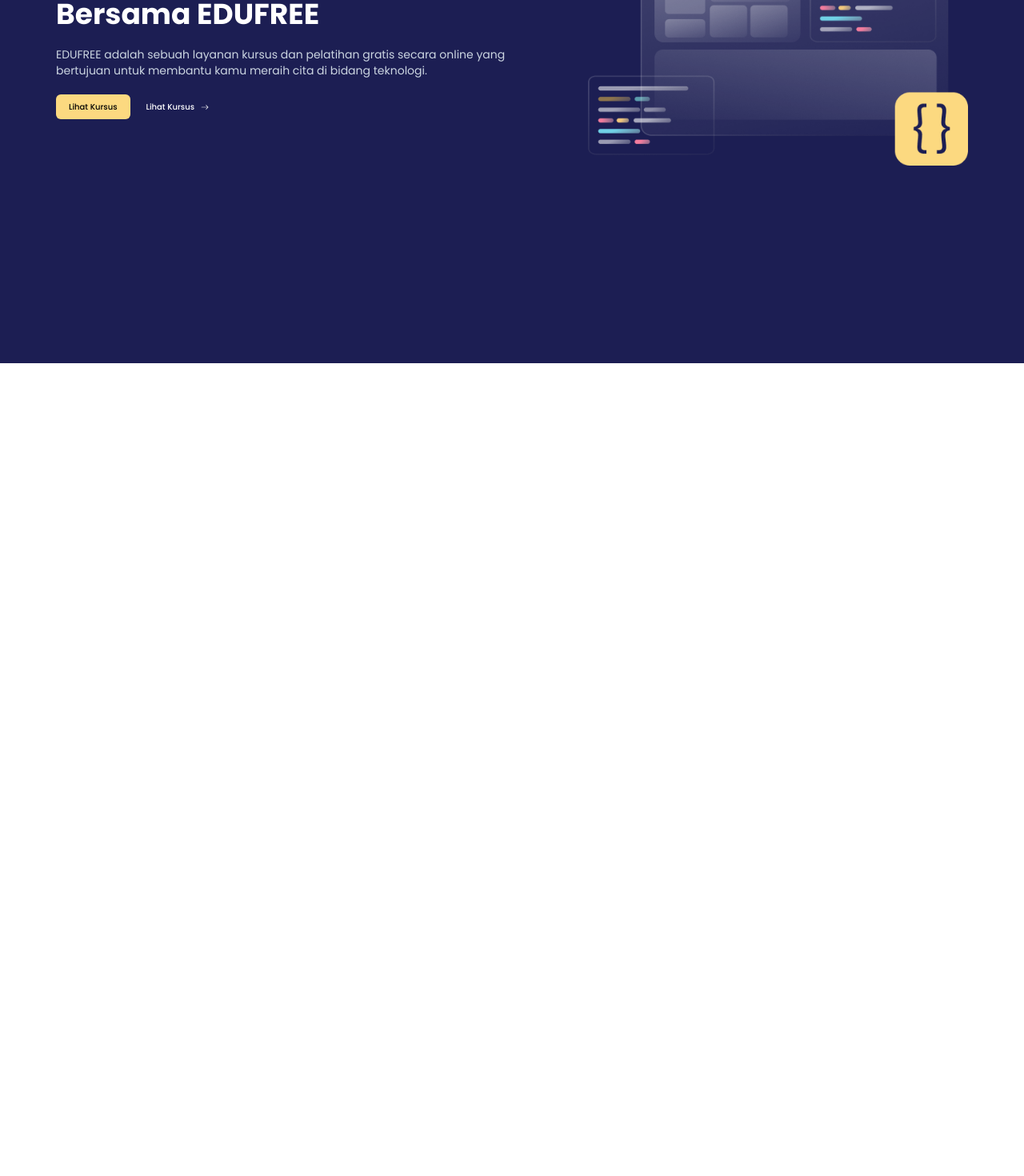
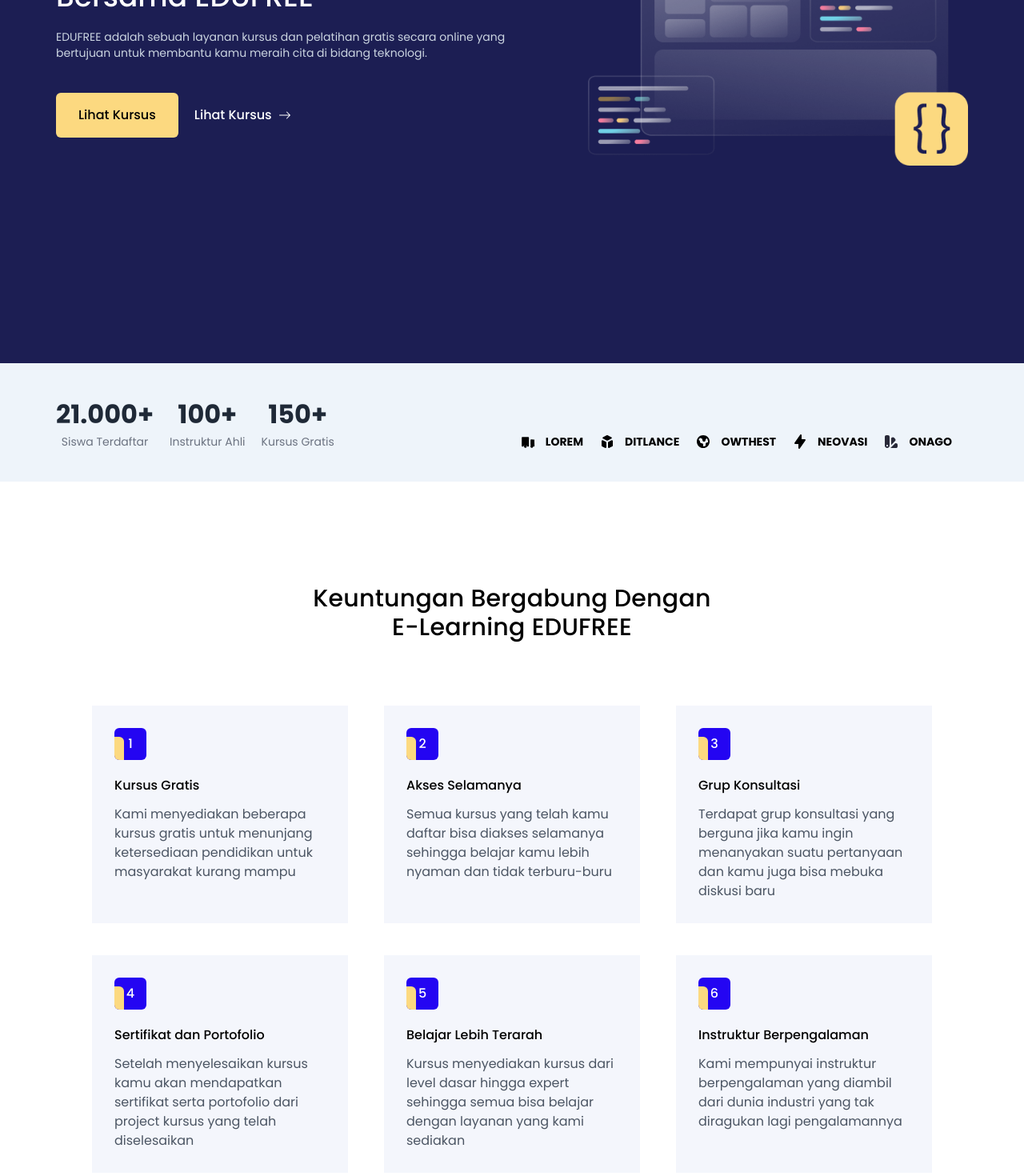
Before and after one commit to Taufik-H/edufree, a React (Vite) app: page / in a window 1280 px wide. Shown: the part 346-1816 px from the top of the page at 80% size. Before the commit the page ends 800 px from the top, so only its background shows below. Built offline with nearby package versions, Linux system fonts and the light colour scheme.

Commit message:
feat:benefits

```diff
--- a/src/App.jsx
+++ b/src/App.jsx
@@ -18,6 +18,8 @@
     <div className="w-full">
       <Navbar />
       <Hero />
+      <Brands />
+      <Benefits />
       {/* navbar */}
 
       {/* hero section */}
--- a/src/components/Container.jsx
+++ b/src/components/Container.jsx
@@ -3,7 +3,9 @@
 function Container({ children, className }) {
   return (
     <>
-      <div className={`mx-5 md:mx-[70px] ${className} max-w-[1440px] flex `}>
+      <div
+        className={`mx-5 md:mx-[70px] ${className} max-w-[1440px] flex overflow-hidden `}
+      >
         {children}
       </div>
     </>
--- a/src/constant/index.js
+++ b/src/constant/index.js
@@ -72,3 +72,36 @@
     icon: brand5,
   },
 ];
+
+export const benefit = [
+  {
+    title: "Kursus Gratis",
+    description:
+      "Kami menyediakan beberapa kursus gratis untuk menunjang ketersediaan pendidikan untuk masyarakat kurang mampu",
+  },
+  {
+    title: "Akses Selamanya",
+    description:
+      "Semua kursus yang telah kamu daftar bisa diakses selamanya sehingga belajar kamu lebih nyaman dan tidak terburu-buru ",
+  },
+  {
+    title: "Grup Konsultasi",
+    description:
+      "Terdapat grup konsultasi yang berguna jika kamu ingin menanyakan suatu pertanyaan  dan kamu juga bisa mebuka diskusi baru ",
+  },
+  {
+    title: "Sertifikat dan Portofolio",
+    description:
+      "Setelah menyelesaikan kursus kamu akan mendapatkan sertifikat serta portofolio dari project kursus yang telah diselesaikan",
+  },
+  {
+    title: "Belajar Lebih Terarah",
+    description:
+      "Kursus menyediakan kursus dari level dasar hingga expert sehingga semua  bisa belajar dengan  layanan yang kami sediakan",
+  },
+  {
+    title: "Instruktur Berpengalaman",
+    description:
+      "Kami mempunyai instruktur berpengalaman yang diambil dari dunia industri yang tak diragukan lagi pengalamannya",
+  },
+];
--- a/src/sections/Benefits.jsx
+++ b/src/sections/Benefits.jsx
@@ -1,7 +1,35 @@
-import React from 'react';
-
+import React from "react";
+import { Container } from "../components";
+import { benefit } from "../constant";
 function Benefits() {
-  return <div>Benefits</div>;
+  return (
+    <section className="mt-32 mb-20  w-full">
+      <div className="w-full flex justify-center items-center">
+        <div className="w-full">
+          <Container className={``}>
+            <div className="w-full">
+              <div className="text-center text-3xl  tracking-[0.008em] font-medium mb-20">
+                <p>Keuntungan Bergabung Dengan</p>
+                <p>E-Learning EDUFREE</p>
+              </div>
+              <div className="flex flex-wrap justify-evenly  w-full">
+                {benefit.map((data, index) => (
+                  <div className="bg-[#F4F6FC] w-[320px] min-h-[250px] p-7 gap-10 mb-10">
+                    <div className="z-0 w-10 h-10 mb-5 rounded-md bg-[#2405F2] relative overflow-hidden flex items-center justify-center">
+                      <p className="text-white font-medium">{index + 1}</p>
+                      <div className="w-10 h-10 rounded-md bg-[#FCD980] absolute left-[-28px] top-[11px]"></div>
+                    </div>
+                    <p className="font-medium mb-3">{data.title}</p>
+                    <p className="text-gray-600">{data.description}</p>
+                  </div>
+                ))}
+              </div>
+            </div>
+          </Container>
+        </div>
+      </div>
+    </section>
+  );
 }
 
 export default Benefits;
--- a/src/sections/Brands.jsx
+++ b/src/sections/Brands.jsx
@@ -3,8 +3,8 @@
 import { Container } from "../components";
 function Brands() {
   return (
-    <div className="w-full bg-[#EEF4FA]  flex justify-center items-center  overflow-hidden ">
-      <Container className={`max-w-[1440px] w-full py-10`}>
+    <section className="w-full bg-[#EEF4FA]  flex justify-center items-center   ">
+      <Container className={`w-full py-10`}>
         <div className="flex flex-col lg:flex-row w-full justify-center gap-3 lg:justify-between lg:items-end lg:max-w-[1440px]">
           <div className="flex justify-between lg:justify-center  lg:gap-5">
             {countUp.map((item, index) => (
@@ -34,7 +34,7 @@
           </div>
         </div>
       </Container>
-    </div>
+    </section>
   );
 }
 
--- a/src/sections/Hero.jsx
+++ b/src/sections/Hero.jsx
@@ -14,18 +14,18 @@
             <div className="md:w-8/12 ">
               {dataHero.map((data, index) => (
                 <div className="flex flex-col gap-10 md:gap-5" key={index}>
-                  <h1 className="text-white font-bold md:text-xl text-4xl  lg:text-4xl leading-[160%] ">
+                  <h1 className="text-white font-medium md:text-xl text-4xl  lg:text-4xl leading-[160%] ">
                     {data.title}
                   </h1>
                   <p className="text-slate-300 text-xl md:text-sm leading-[160%]">
                     {data.description}
                   </p>
                   {/* button */}
-                  <div className="flex gap-5 items-center font-medium mt-10 md:mt-0 ">
-                    <button className="py-4 px-7 rounded-md bg-[#FCD980] md:py-2 md:text-[10px] md:px-4">
+                  <div className="flex gap-5 items-center font-medium mt-10 md:mt-5 ">
+                    <button className="py-4 px-7 lg:py-4 lg:px-7 lg:text-base rounded-md bg-[#FCD980] md:py-2 md:text-[10px] md:px-4">
                       Lihat Kursus
                     </button>
-                    <div className="flex items-center gap-2 text-white font-medium text-[10px]">
+                    <div className="flex items-center gap-2 text-white font-medium text-[10px] lg:text-base">
                       <button>Lihat Kursus </button>
                       <BsArrowRight />
                     </div>
@@ -34,8 +34,8 @@
               ))}
             </div>
             {/* right */}
-            <div className="">
-              <div className="">
+            <div className="mt-10 lg:mt-0 pb-20 lg:pb-0">
+              <div className="mx-auto">
                 <img src={heroImg} alt="image hero" />
               </div>
             </div>
--- a/src/sections/Navbar.jsx
+++ b/src/sections/Navbar.jsx
@@ -9,7 +9,7 @@
 function Navbar() {
   const [isOpen, setIsOpen] = useState(false);
   return (
-    <div className="bg-[#1C1E53] fixed w-full ">
+    <div className="bg-[#1C1E53] fixed w-full z-10 ">
       <nav className=" text-white py-4 flex  lg:justify-center  mx-auto">
         <Container className="flex justify-between w-full  items-center max-w-[1440px]">
           <img src={logo} alt="logo" />
@@ -38,7 +38,7 @@
             </motion.a>
           </ul>
           {/* mobile nav */}
-          <div className="md:hidden -mr-10 ">
+          <div className="md:hidden -mr-10 fixed right-20">
             <Hamburger size={25} toggled={isOpen} toggle={setIsOpen} />
           </div>
         </Container>
--- a/tailwind.config.js
+++ b/tailwind.config.js
@@ -1,8 +1,11 @@
 /** @type {import('tailwindcss').Config} */
 export default {
-  content: ['./index.html', './src/**/*.{js,ts,jsx,tsx}'],
+  content: ["./index.html", "./src/**/*.{js,ts,jsx,tsx}"],
   theme: {
     extend: {},
+    fontFamily: {
+      sans: ["Poppins"],
+    },
   },
   plugins: [],
 };
```
